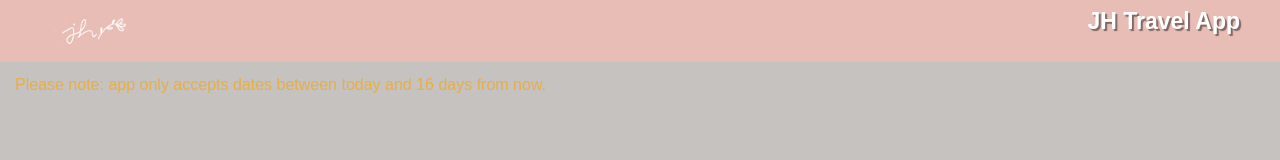
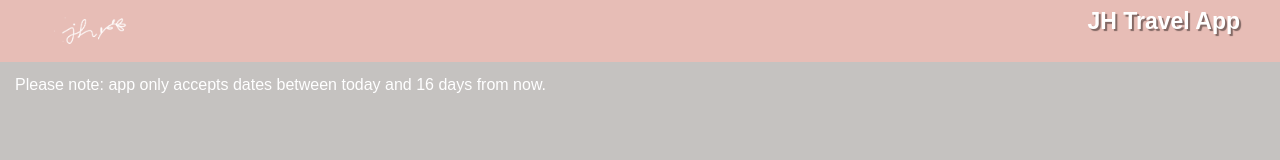
Before and after one commit to jhersheyy/heroku_travelapp, a website built with webpack: page src/client/views/index.html in a window 1280 px wide. Shown: the top 160 px of the page. Built offline with nearby package versions, Linux system fonts and the light colour scheme.

Commit message:
heroku: note styling tweak

```diff
--- a/src/client/styles/style.scss
+++ b/src/client/styles/style.scss
@@ -26,7 +26,7 @@ a:hover{
 }
 
 #note{
-    color:rgb(231, 175, 69);
+    color:white;
     font-family: $fontstyle, sans-serif;
     padding: 15px;
 }
```
